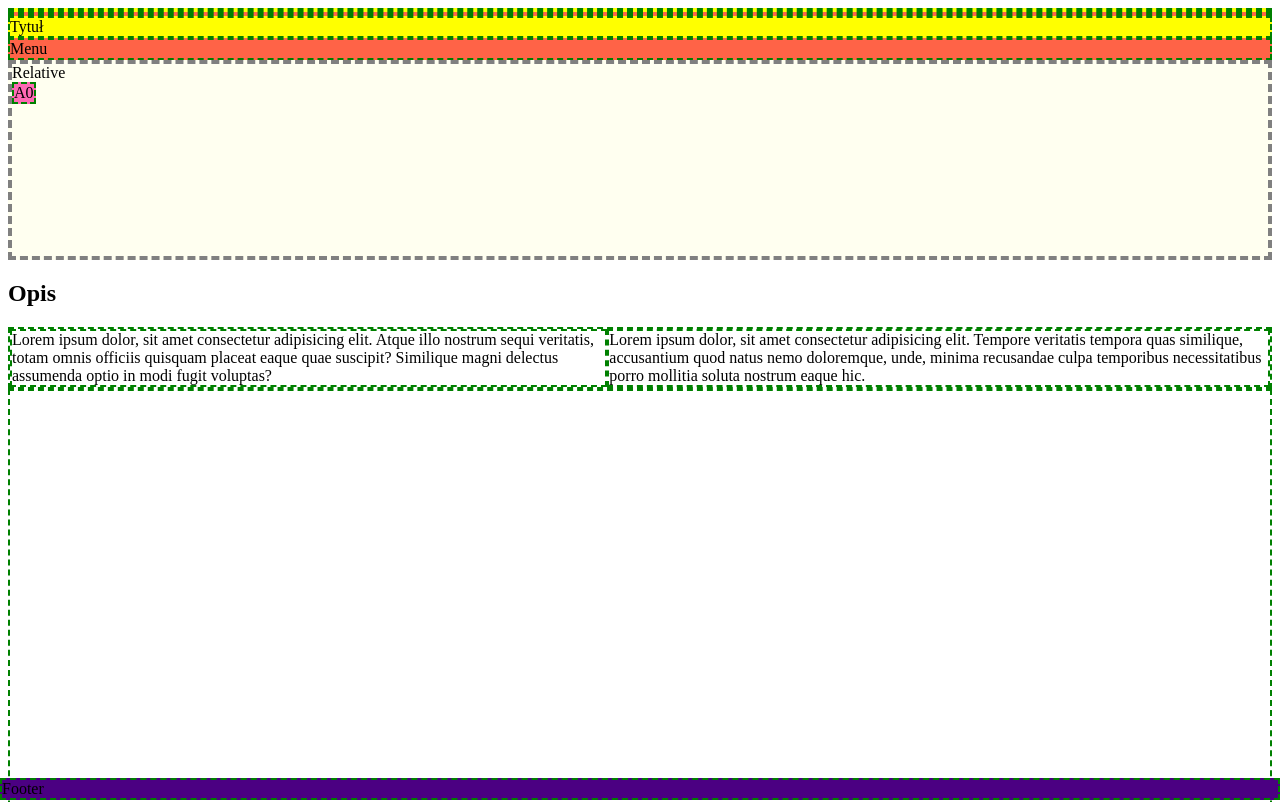
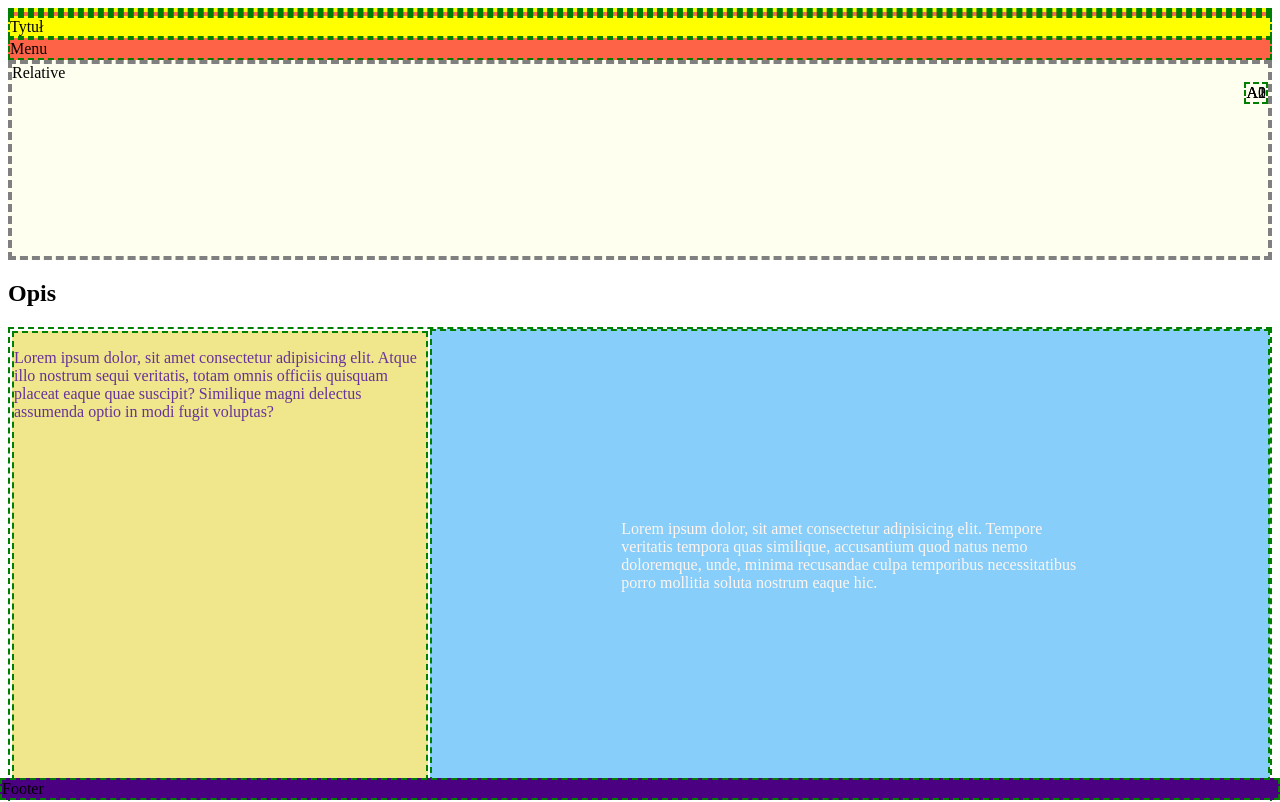
Before and after one commit to Darek30/kurs-front, a plain HTML site: page cw4_pozycje/index.html in a window 1280 px wide. Shown: the top 802 px of the page. Drawn offline with Linux system fonts and the light colour scheme.

Commit message:
cw5 zmiany

```diff
--- a/cw4_pozycje/style.css
+++ b/cw4_pozycje/style.css
@@ -28,10 +28,25 @@ body div{
 }
 .absolute{
     position: absolute;
-    right: 2;
-    bottom: 2;
-    background-color: hotpink;
+    right: 0;
+    bottom: 3;
+    background-color:rgba(red, green, blue, alpha)
 }
+.left{
+    color:rebeccapurple;
+    background-color: khaki;
+    margin: 2px;
+    padding-top: 2vh;
+
+}
+.right{
+    color: seashell;
+    background-color: lightskyblue;
+    margin: 2vm;
+    padding: 5cm;
+
+}
+
 .media{
     display: flex;
 }
```
Also changed, not shown: cw5_zwierzeta/index.html (added, +37 -0 lines).
